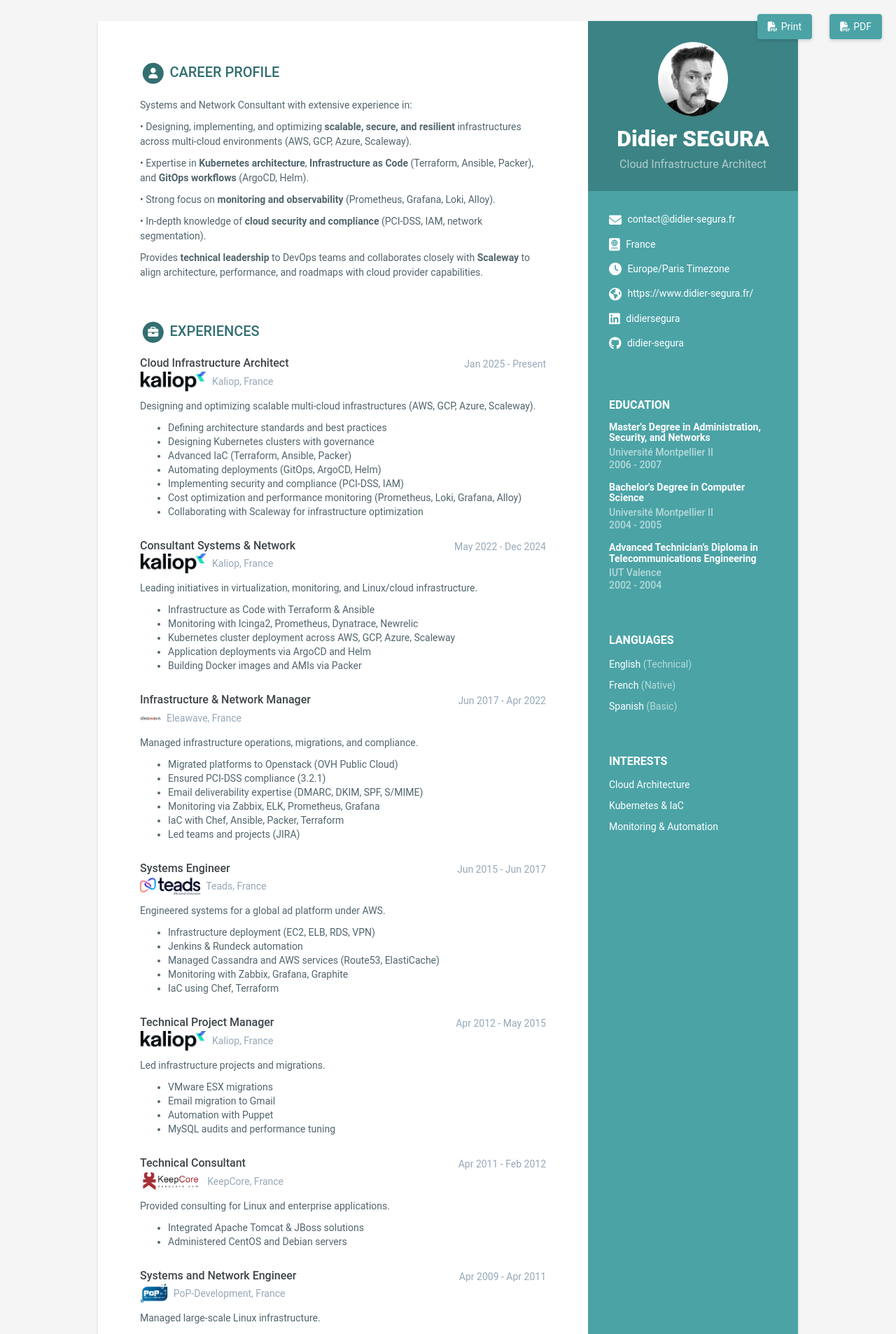
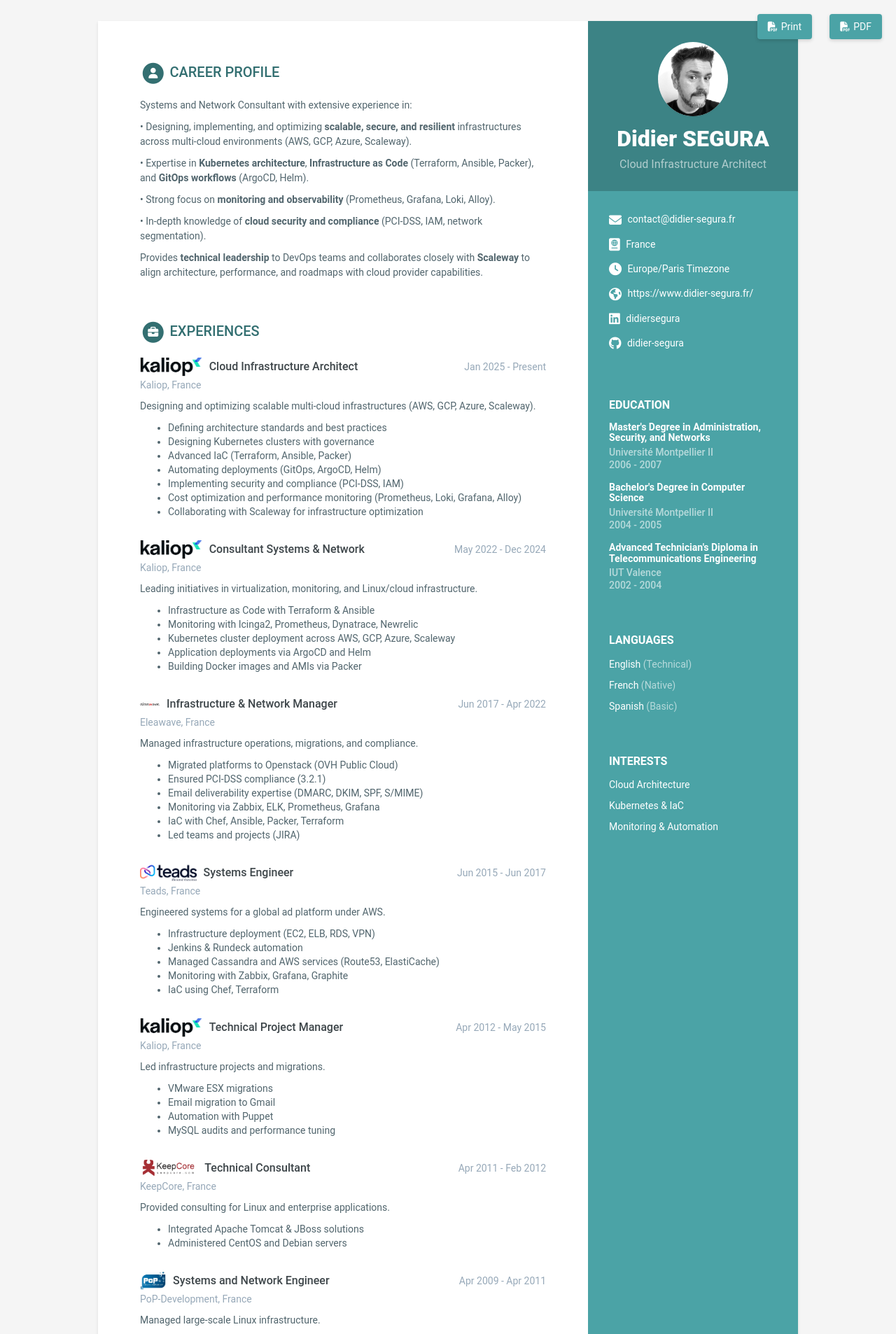
Before and after one commit to didier-segura/digital-cv, a Jekyll site: the page built from index.html, in a window 1280 px wide. Shown: the top 1906 px of the page at 70% size. Built offline with Jekyll 4.4.1, drawn with Linux system fonts in a browser that asks for light colours.

Commit message:
+ Update logo position

```diff
--- a/_includes/experiences.html
+++ b/_includes/experiences.html
@@ -11,18 +11,19 @@
 
   {% for experience in experiences.info %}
   <div class="item">
-
     <div class="meta">
 
+      <!-- Upper row now includes logo BEFORE job title -->
       <div class="upper-row">
+        {% if experience.logo %}
+          <img class="company-logo" src="{{ '/assets/img/' | append: experience.logo }}" alt="{{ experience.company }}">
+        {% endif %}
         <h3 class="job-title">{{ experience.role }}</h3>
         <div class="time">{{ experience.time }}</div>
       </div><!--//upper-row-->
 
+      <!-- Company name now below the title -->
       <div class="company">
-        {% if experience.logo %}
-          <img src="{{ '/assets/img/' | append: experience.logo }}" alt="{{ experience.company }}" style="height:30px; vertical-align:middle; margin-right:8px;">
-        {% endif %}
         {{ experience.company }}
       </div>
 
@@ -36,6 +37,5 @@
 
   </div><!--//item-->
   {% endfor %}
-
 </section><!--//section-->
 {% endif %}
--- a/_sass/_base.scss
+++ b/_sass/_base.scss
@@ -196,12 +196,17 @@ p {
     }
   }
 
-  .upper-row,
-  .second-upper-row {
-    position: relative;
-    overflow: hidden;
+  /* Updated to handle logo placement before job title */
+  .upper-row {
+    display: flex;
+    align-items: center;
+    gap: 10px;
     margin-bottom: 2px;
-    display: flex;
+  }
+
+  .company-logo {
+    height: 28px;
+    flex-shrink: 0;
   }
 
   .job-title,
@@ -213,16 +218,13 @@ p {
     margin-top: 0;
     margin-bottom: 0;
     font-weight: 500;
-    flex: 75%;
+    flex: 1;
   }
 
   .time,
   .cert-url {
-    position: absolute;
-    right: 0;
-    top: 0;
+    margin-left: auto;
     color: $text-grey;
-    flex: 25%;
   }
 
   .company,
@@ -233,6 +235,7 @@ p {
     color: $text-grey;
     display: flex;
     align-items: center;
+
     img.company-logo,
     img.cert-logo {
       height: 20px;
```
